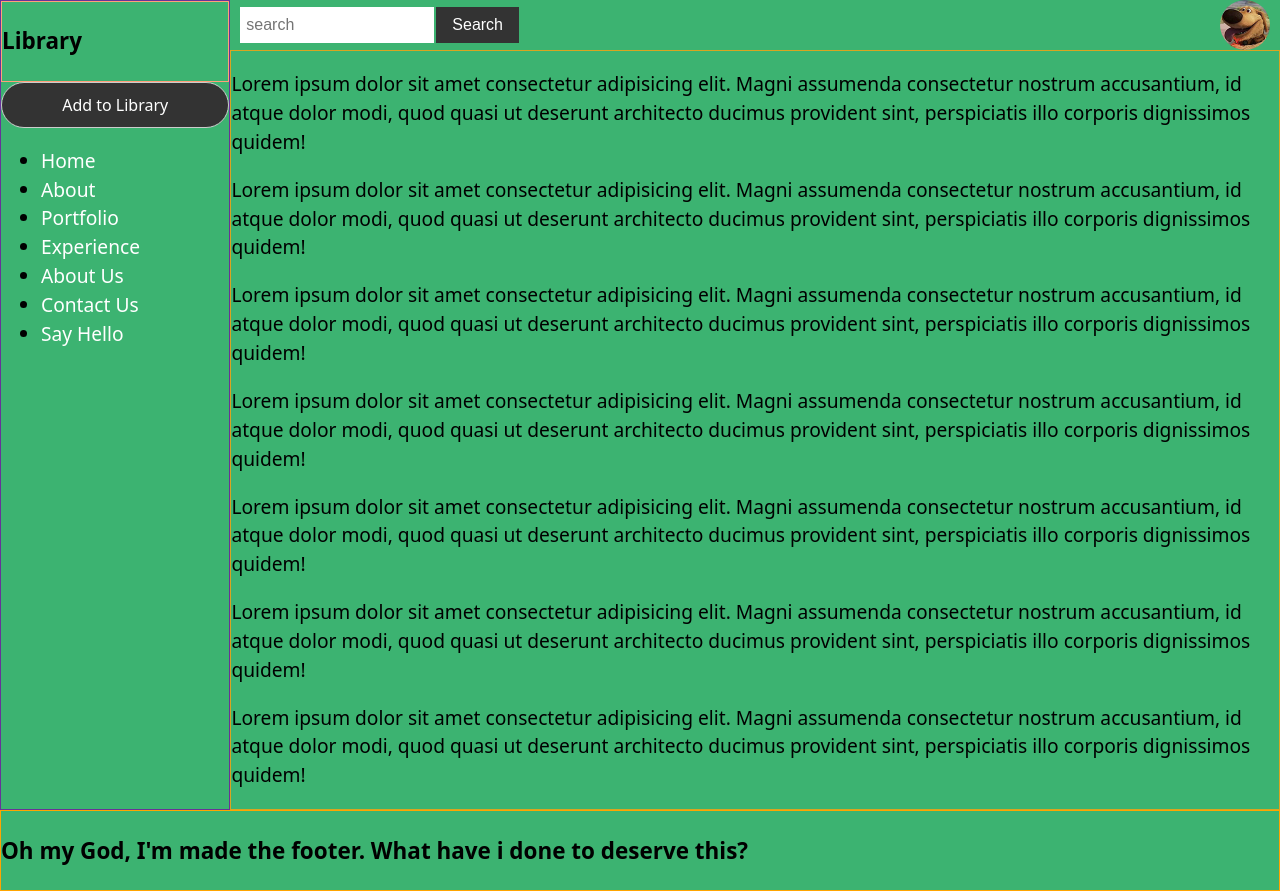
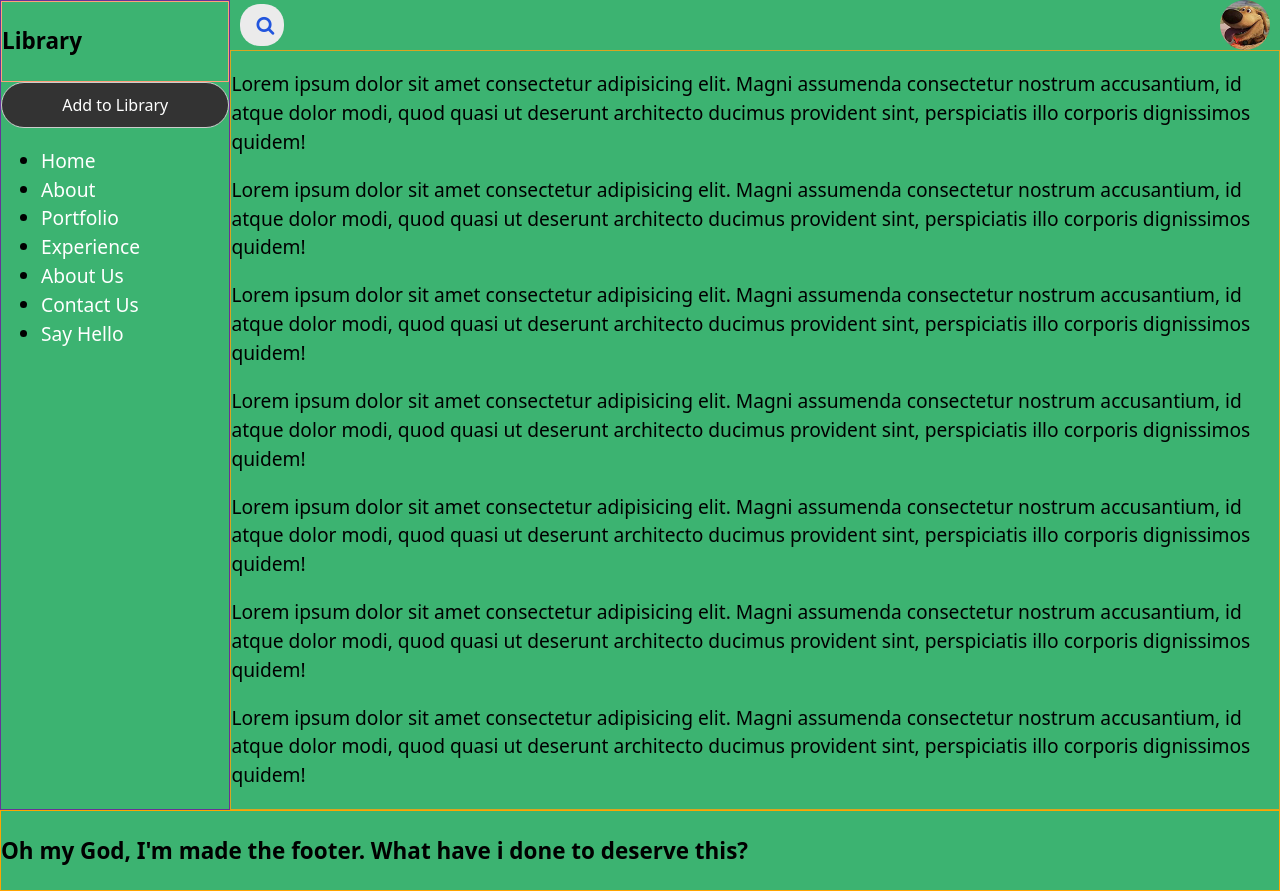
Before and after one commit to Hoxtygen/library, a website: page UI/index.html in a window 1280 px wide. Drawn offline with Linux system fonts and the light colour scheme.

Commit message:
ft(feature):add search form
ensure the library can be searched

[Delivers ft-feature-ui-search-box]

```diff
--- a/UI/assets/css/style.css
+++ b/UI/assets/css/style.css
@@ -193,3 +193,61 @@ textarea.form-control   {
     text-transform: uppercase;
     cursor: pointer;
 }
+
+.search-box     {
+    transition: width 0.6s, border-radius 0.6s, background 0.6s, box-shadow 0.6s;
+    width: 40px;
+    height: 40px;
+    border-radius: 20px;
+    border: none;
+    cursor: pointer;
+    background: #ebebeb;
+}
+
+.search-box + label .search-icon    {
+    color: #25d;
+}
+
+.search-box:hover  {
+    color: #fff;
+    background: #c8c8c8;
+    box-shadow: 0 0 0 5px #3d4752;
+}
+
+.search-box:hover + label .search-icon  {
+    color: #222;
+}
+
+.search-box:focus   {
+    transition: width 0.6s cubic-bezier(0, 1.22, 0.66, 1.39), border-radius 0.6s, background 0.6s;
+    border: none;
+    outline: none;
+    box-shadow: none;
+    padding-left: 15px;
+    cursor: text;
+    width: 300px;
+    border-radius: auto;
+    background: #ebebeb;
+    color: #222;
+}
+
+.search-box:focus + label .search-icon  {
+    color: #222;
+}
+
+.search-box:not(:focus) {
+    text-indent: -5000px;
+}
+
+#search-submit  {
+    position: relative;
+    left: -5000px;
+}
+
+.search-icon    {
+    position: relative;
+    left: -28px;
+    top: 4px;
+    color: #fff;
+    cursor: pointer;
+}
--- a/UI/index.html
+++ b/UI/index.html
@@ -5,6 +5,7 @@
     <meta name="viewport" content="width=device-width, initial-scale=1.0">
     <meta http-equiv="X-UA-Compatible" content="ie=edge">
     <title>Library</title>
+    <link rel="stylesheet" href="https://stackpath.bootstrapcdn.com/font-awesome/4.7.0/css/font-awesome.min.css">
     <link rel="stylesheet" href="./assets/css/style.css">
 </head>
 <body>
@@ -12,8 +13,10 @@
         <header>
             <div class="header-content">
                 <form class="form-inline">
-                    <input type="text" class="form-control" name="search-box" id="search-box" placeholder="search">
-                    <button type="submit" class="btn btn-search">Search</button>
+                    <input type="text" class="search-box" id = "search-box" name="search-box" placeholder="search">
+                    <!-- <button type="submit" class="btn btn-search">Search</button> -->
+                    <label for="search-box"><span class="fa fa-search search-icon"></span></label>
+                    <input type="search" name="search-submit" id="search-submit">
                 </form>
                 <div class="image-user">
                     <img src="./assets/images/doug.jpg" alt="user picture" height="50px" width="50px">
```
